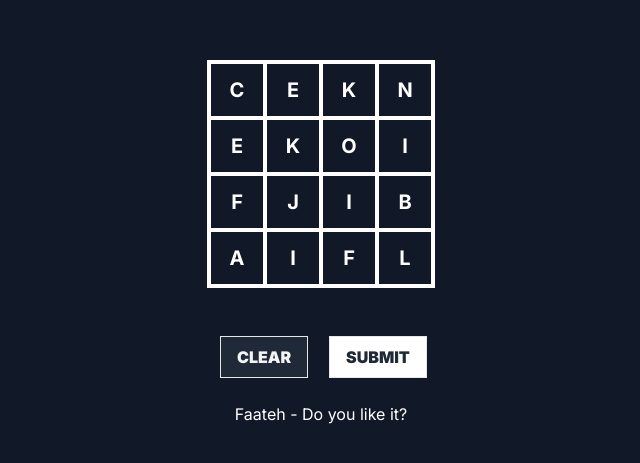
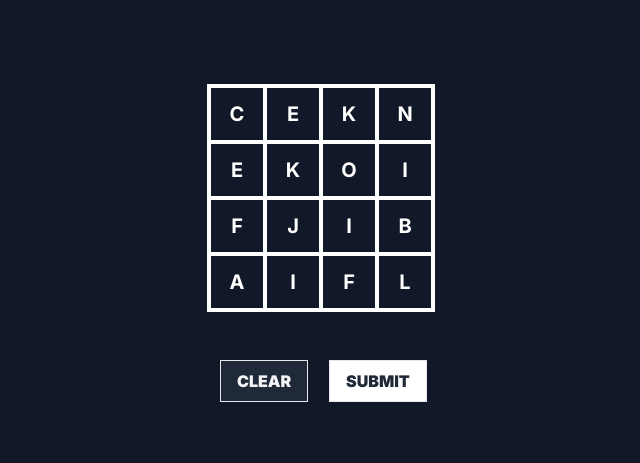
Before and after one commit to mubashirzamir/matrix, a Next.js app: page / in a window 1280 px wide. Shown: the part 193-656 px from the top of the page, without its empty margins (319-959 px from the left). Built offline with nearby package versions, Linux system fonts and the light colour scheme.

Commit message:
#main: removed div

```diff
--- a/src/app/components/game/index.tsx
+++ b/src/app/components/game/index.tsx
@@ -115,9 +115,6 @@ export default function Game() {
                         </>
                     }
                 </div>
-                <div className="mt-6 justify-self-center">
-                    Faateh - Do you like it?
-                </div>
             </div>
             <div>
                 <SuccessModal
```
